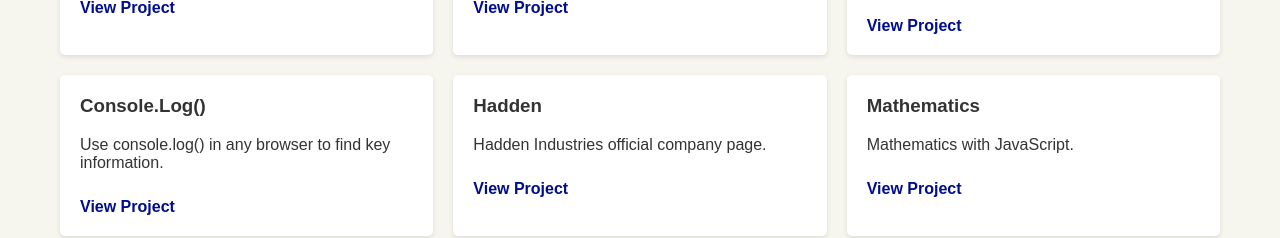
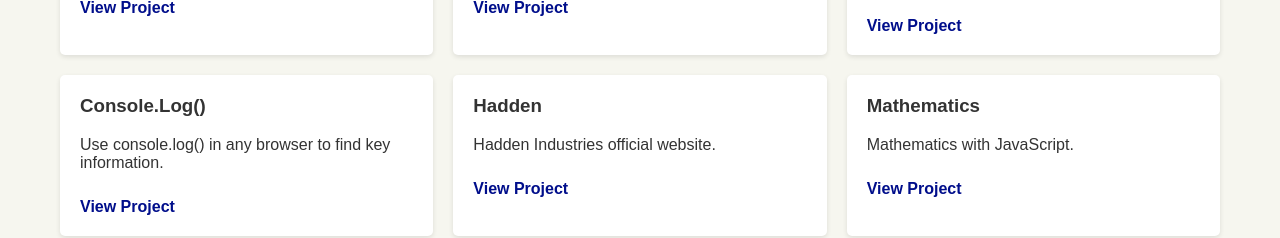
Before and after one commit to kironroy/kironroy-react, a React (Create React App) app: page / in a window 1280 px wide. Shown: the part 1240-1478 px from the top of the page. Built offline with nearby package versions, Linux system fonts and the light colour scheme; a web font is replaced by a local one.

Commit message:
Update Portfolio.js
- Website

```diff
--- a/src/components/Portfolio.js
+++ b/src/components/Portfolio.js
@@ -17,7 +17,7 @@
   {
     id: 4,
     title: 'Hadden',
-    description: 'Hadden Industries official company page.',
+    description: 'Hadden Industries official website.',
     link: 'https://hadden.netlify.app/',
   },
   {
```
